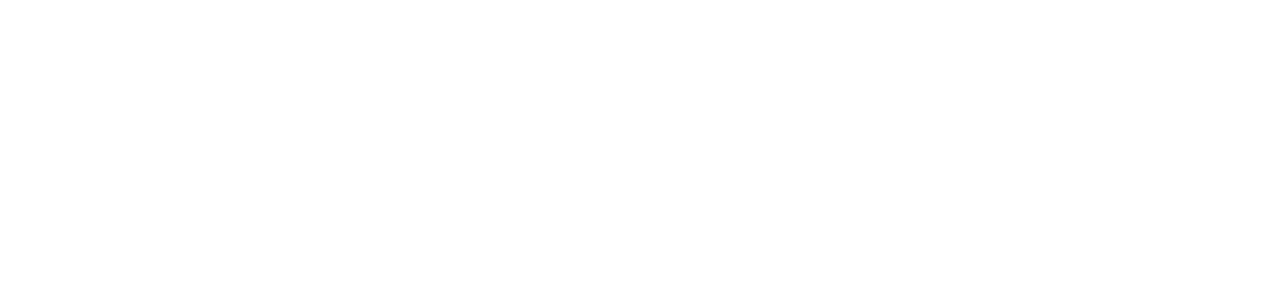
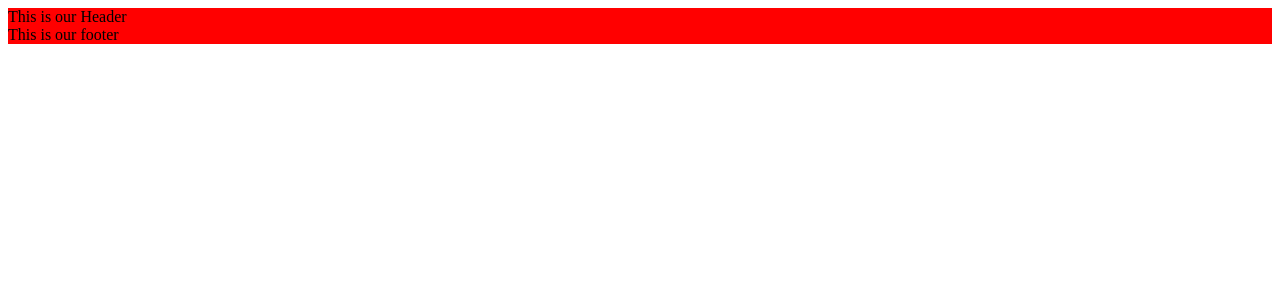
Before and after one commit to Ernest-Opara/housemates-1, a React (Create React App) app in the folder web-app/: page / in a window 1280 px wide. Shown: the top 300 px of the page. Built offline with nearby package versions, Linux system fonts and the light colour scheme.

Commit message:
Added starting files

```diff
--- a/web-app/src/App.js
+++ b/web-app/src/App.js
@@ -1,7 +1,7 @@
 import React from 'react';
 // When we create these components we will uncomment them
-// import Home from './Home';
-// import Signup from './Signup';
+import Home from './components/Home';
+import Signup from './components/Signup';
 import Login from './components/Login';
 import './App.css';
 
@@ -12,9 +12,9 @@ function App() {
   return (
     <Router>
       <Switch>
-        {/* <Route path="/" exact={true} component={Home} /> */}
+        <Route path="/" exact={true} component={Home} />
         <Route path="/login" component={Login} />
-        {/* <Route path="/signup" component={Signup} /> */}
+        <Route path="/signup" component={Signup} />
       </Switch>
     </Router>
   );
--- /dev/null
+++ b/web-app/src/components/Home.jsx
@@ -0,0 +1,8 @@
+import React from 'react'
+import Layout from '../shared/Layout'
+
+const Home = () => {
+  return <Layout>{/* Write all your code here */}</Layout>
+}
+
+export default Home
--- /dev/null
+++ b/web-app/src/components/Signup.jsx
@@ -0,0 +1,8 @@
+import React from 'react'
+import Layout from '../shared/Layout'
+
+const Signup = () => {
+  return <Layout>{/* Write all your code here */}</Layout>
+}
+
+export default Signup
```
